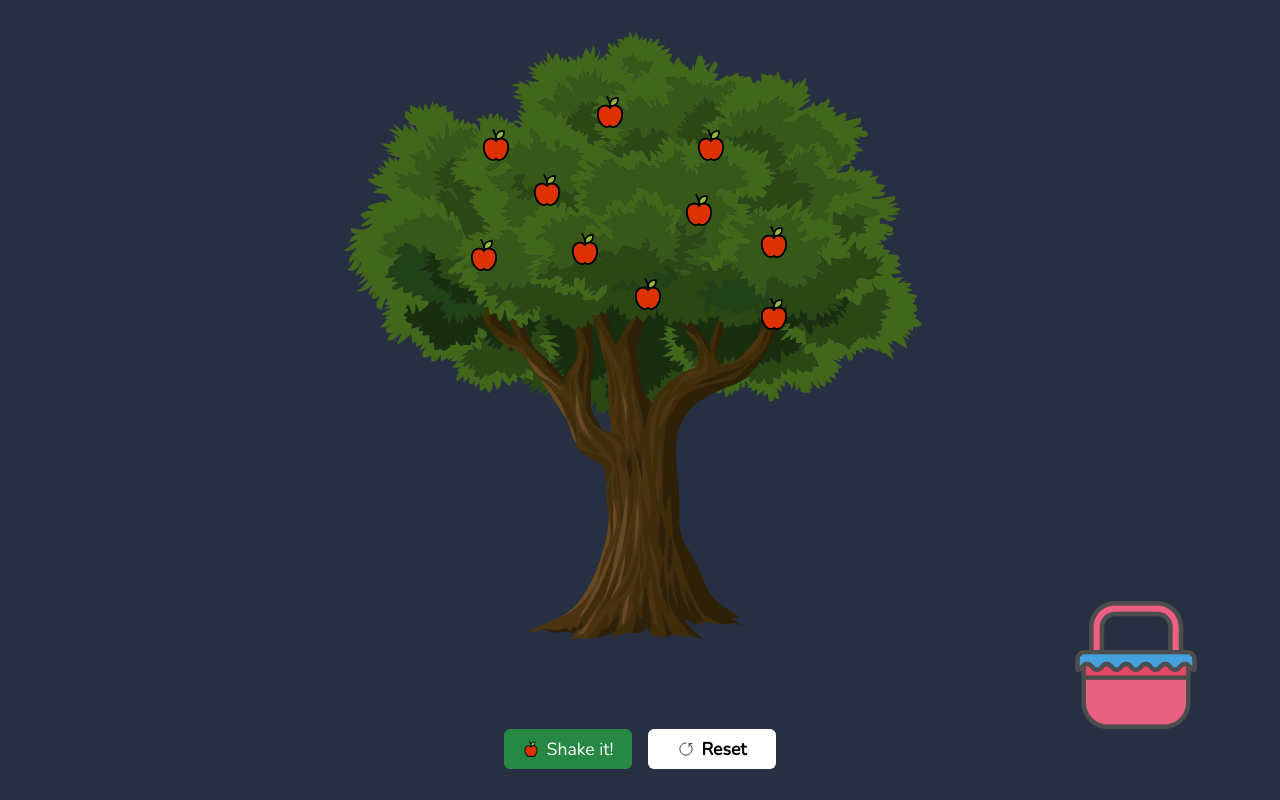
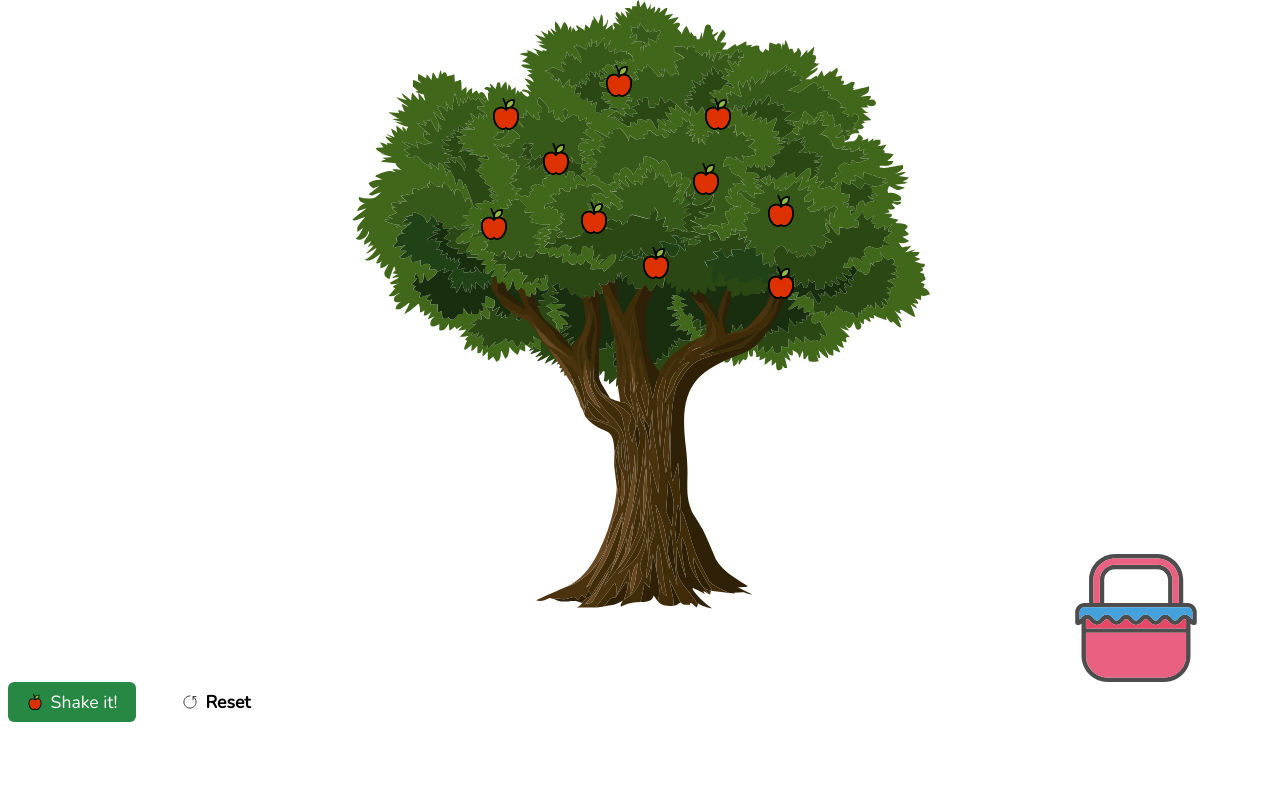
Before and after one commit to olcaneristi/shake-tree, a React (Create React App) app: page / in a window 1280 px wide. Built offline with nearby package versions, Linux system fonts and the light colour scheme.

Commit message:
improve animations

```diff
--- /dev/null
+++ b/src/styles/components/apple.scss
@@ -0,0 +1,10 @@
+.apples {
+  opacity: 0;
+  animation: fadeInApple 0.5s 0.8s ease-in forwards;
+}
+
+@keyframes fadeInApple {
+  100% {
+    opacity: 1;
+  }
+}
--- a/src/styles/components/basket.scss
+++ b/src/styles/components/basket.scss
@@ -3,6 +3,8 @@
   width: 8rem;
   margin-left: auto;
   margin-right: 5rem;
+  animation: basketFadeIn 0.5s 2.5s ease-in forwards;
+  opacity: 0;
 
   &__falling__apples {
     position: absolute;
@@ -32,7 +34,7 @@
 
 @for $i from 1 through 10 {
   .basket__transition-enter-active:nth-child(#{$i}n) {
-    animation-delay: #{$i * 0.4}s;
+    animation-delay: #{$i * 0.3}s;
   }
 }
 
@@ -51,3 +53,14 @@
     transform: translate(0);
   }
 }
+
+@keyframes basketFadeIn {
+  0% {
+    opacity: 0;
+    transform: translateX(-20px);
+  }
+  100% {
+    opacity: 1;
+    transform: translateX(0);
+  }
+}
--- a/src/styles/components/index.scss
+++ b/src/styles/components/index.scss
@@ -1,2 +1,3 @@
 @import './tree.scss';
 @import './basket.scss';
+@import './apple.scss';
--- a/src/styles/components/tree.scss
+++ b/src/styles/components/tree.scss
@@ -1,10 +1,12 @@
-.tree,
-.tree__not__shake {
+.tree {
+  &__shaking,
+  &__not__shake {
     display: flex;
     align-items: center;
     justify-content: center;
     position: relative;
-  margin: 0 1rem -5rem 0;
+    margin: 0 1rem -6rem 1rem;
+    transition: all 200ms ease-in;
 
     .apples {
       .apples__item {
@@ -23,8 +25,9 @@
       }
     }
   }
+}
 
-.tree {
+.tree__shaking {
   animation: shake 2s cubic-bezier(0.36, 0.07, 0.19, 0.97) both;
   transform: translate3d(0, 0, 0);
 }
--- a/src/styles/elements/button.scss
+++ b/src/styles/elements/button.scss
@@ -7,6 +7,8 @@
   cursor: pointer;
   transition: all 200ms ease-in-out;
   width: 8rem;
+  opacity: 0;
+  animation: buttonFadeIn 0.5s 1.8s ease-in forwards;
 
   &__shake,
   &__shake--disabled,
@@ -23,8 +25,9 @@
     color: $color-white;
 
     &--disabled {
-      background-color: rgb(179, 75, 75) !important;
-      color: $color-gray;
+      background-color: $bg-button-disabled !important;
+      box-shadow: -1px 1px 8px 7px rgb(74 61 61 / 40%);
+      color: $color-white;
       width: unset;
     }
   }
@@ -43,3 +46,14 @@
     margin-right: 0.5rem;
   }
 }
+
+@keyframes buttonFadeIn {
+  0% {
+    opacity: 0;
+    transform: translateY(-10px);
+  }
+  100% {
+    opacity: 1;
+    transform: translateY(0);
+  }
+}
--- a/src/styles/globals/_variables.scss
+++ b/src/styles/globals/_variables.scss
@@ -21,7 +21,7 @@ $color-black: rgb(0, 0, 0);
 
 $bg-primary-color: rgb(39, 48, 66);
 $bg-button-primary: rgb(38, 136, 67);
-$bg-button-disabled: rgb(179, 75, 75);
+$bg-button-disabled: rgb(213, 83, 83);
 
 // border radius
 
--- a/src/styles/main.scss
+++ b/src/styles/main.scss
@@ -9,12 +9,30 @@
   font-family: $font-default;
 }
 
-.App {
-  background-color: $bg-primary-color;
+.app {
   min-height: 100vh;
   display: flex;
   flex-direction: column;
   justify-content: center;
+  background-position: bottom;
+  background-repeat: no-repeat;
+  background-blend-mode: multiply;
+  background-size: 110%;
+
+  &.summer,
+  &.autumn {
+    opacity: 0.5;
+    transition: all 200ms ease-in;
+    animation: welcome 200ms ease-in-out forwards;
+  }
+
+  &.summer {
+    background-image: url(../assets/images/bg-summer.png);
+  }
+
+  &.autumn {
+    background-image: url(../assets/images/bg-autumn.png);
+  }
 
   .buttons {
     display: flex;
@@ -22,3 +40,14 @@
     justify-content: center;
   }
 }
+
+@keyframes welcome {
+  0% {
+    opacity: 0.5;
+    background-color: rgba(0, 0, 0, 0.8);
+  }
+  100% {
+    opacity: 1;
+    background-color: rgba(0, 0, 0, 0.5);
+  }
+}
```
Lines whose indentation alone changed are shown as unchanged.
